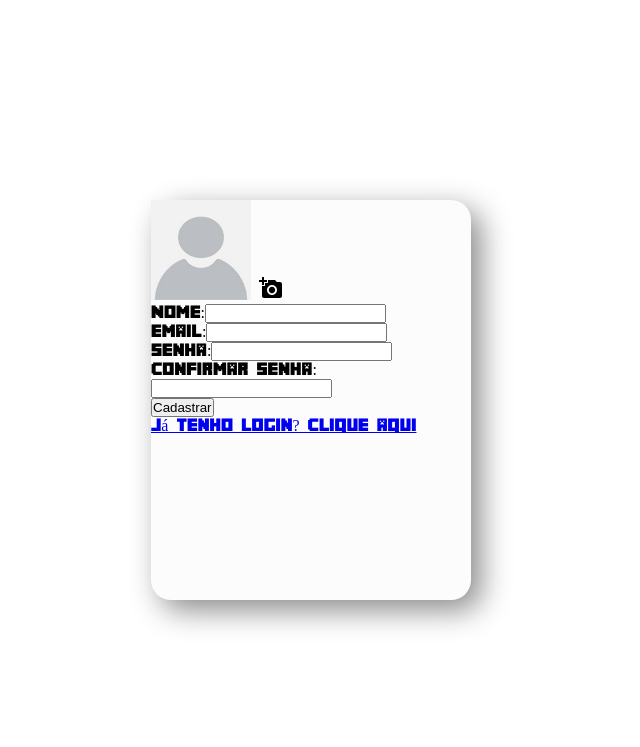
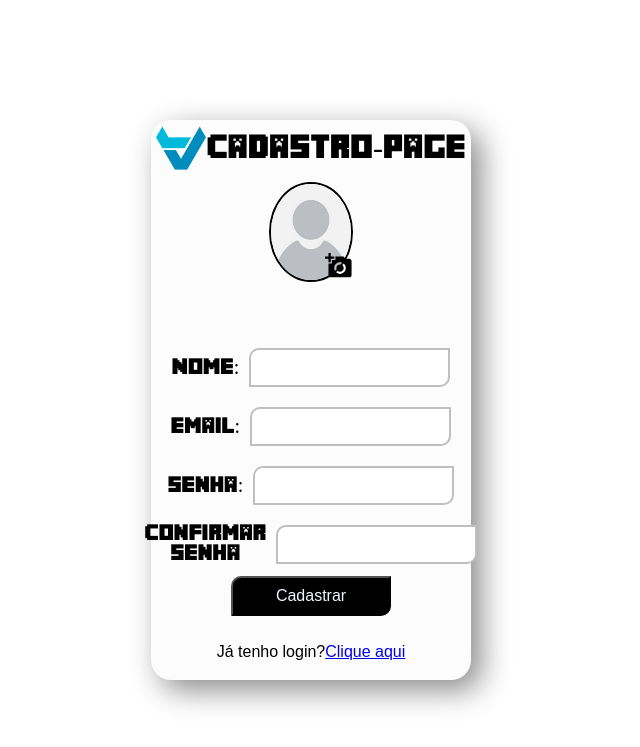
Before and after one commit to EldsEmpresa/Eventos, a PHP site: page /cadastro.php in a window 1280 px wide. Shown: the top 747 px of the page, without its empty margins (329-969 px from the left). Run offline with PHP 8.4, Linux system fonts and the light colour scheme.

Commit message:
tá feito em partes

```diff
--- a/Elds/cadastro.php
+++ b/Elds/cadastro.php
@@ -95,15 +95,19 @@ if ($_SERVER['REQUEST_METHOD'] == 'POST' && isset($_FILES['foto']) && $_FILES['f
 <body>
     <div class="container">
         <?php if(empty($redirect)):?>
-            <form action="" method="POST" enctype="multipart/form-data">
+            <form class="grid" action="" method="POST" enctype="multipart/form-data">
+                <div class="text">
+                    <img class="logo" src="./img/logoElds.png" alt="">
+                    <p>Cadastro-Page</p>
+                </div>
                 <div class="img-perfil">
                     <img src="./img/Foto vazia.jpg" alt="Sem foto" id="foto-vazia" class="img-vazia">
                     <input type="file" name="foto" id="foto-perfil" accept="image/*" onchange="previaImg()" hidden>
-                    <label for="foto-perfil"><svg class="icone-foto" xmlns="http://www.w3.org/2000/svg" width="24" height="24" viewBox="0 0 24 24"><path fill="currentColor" d="M3 4V1h2v3h3v2H5v3H3V6H0V4zm3 6V7h3V4h7l1.83 2H21c1.1 0 2 .9 2 2v12c0 1.1-.9 2-2 2H5c-1.1 0-2-.9-2-2V10zm7 9c2.76 0 5-2.24 5-5s-2.24-5-5-5s-5 2.24-5 5s2.24 5 5 5m-3.2-5c0 1.77 1.43 3.2 3.2 3.2s3.2-1.43 3.2-3.2s-1.43-3.2-3.2-3.2s-3.2 1.43-3.2 3.2"/></svg></label>
+                    <label class="cam" for="foto-perfil"><svg class="icone-foto" xmlns="http://www.w3.org/2000/svg" width="24" height="24" viewBox="0 0 24 24"><path fill="currentColor" d="M3 4V1h2v3h3v2H5v3H3V6H0V4zm3 6V7h3V4h7l1.83 2H21c1.1 0 2 .9 2 2v12c0 1.1-.9 2-2 2H5c-1.1 0-2-.9-2-2V10zm7 9c2.76 0 5-2.24 5-5s-2.24-5-5-5s-5 2.24-5 5s2.24 5 5 5m-3.2-5c0 1.77 1.43 3.2 3.2 3.2s3.2-1.43 3.2-3.2s-1.43-3.2-3.2-3.2s-3.2 1.43-3.2 3.2"/></svg></label>
                 </div>
                 <?php if(!empty($mensagem)): ?>
-                <div>
-                    <p class="<?php echo $classe ?>"><?php echo $mensagem ?></p>
+                <div class="errado">
+                    <p class=""><?php echo $mensagem ?></p>
                 </div>
                 <?php endif; ?>
                 <div class="info-cad">
@@ -117,14 +121,15 @@ if ($_SERVER['REQUEST_METHOD'] == 'POST' && isset($_FILES['foto']) && $_FILES['f
                         Senha:<input type="password" name="senha" id="senha">
                     </div>
                     <div class="input-cad">
-                        Confirmar Senha:<input type="password" name="confirmar-senha" id="confirmar-senha">
+                        Confirmar <br> Senha
+                        <input type="password" name="confirmar-senha" id="confirmar-senha">
                     </div>
                 </div>
-                <div>
-                    <button type="submit">Cadastrar</button>
+                <div class="div-bot">
+                    <button class="bot" type="submit">Cadastrar</button>
                 </div>
-                <div>
-                    <a href="./login.php">Já tenho login? Clique aqui</a>
+                <div class="link">
+                    Já tenho login? <a href="./login.php">Clique aqui</a>
                 </div>
             </form>
         <?php else: ?>
--- a/Elds/css/cadastro.css
+++ b/Elds/css/cadastro.css
@@ -19,14 +19,103 @@ body{
 }
 .container{
     width: 25%;
-    height: 50%;
+    height: 70%;
     justify-content: center;
     align-items: center;
     background-color: rgb(252, 252, 252);
     box-shadow: 10px 10px 30px  rgb(138, 138, 138);
     border-radius: 20px;
 }
+.grid{
+    height: 100%;
+    width: 100%;
+    display: grid;
+    grid-template-columns: 100%;
+    grid-template-rows: 10% 20% 10% 40% 10% 10%;
+    justify-items: center;
+    align-items: center;
+}
+.text{
+    grid-area: 1/1;
+    display: flex;
+    justify-content: center;
+    align-items: center;
+    font-size: 30px;
+}
+.logo{
+    height: 50px;
+    width: 50px;
+}
+.img-perfil{
+    grid-area: 2/1;
+    height: 90%;
+    width: 26%;
+    display: grid;
+    grid-template-columns: repeat(3,33.333%);
+    grid-template-rows: repeat(3,33.333%);
+
+}
 .img-vazia{
-    height: 100px;
-    width: 100px;
+    grid-area: 1/1/span 3/span 3;
+    height: 100%;
+    width: 100%;
+    border: 2px solid black;
+    border-radius: 50%;
 }
+.cam{
+    grid-area: 3/3;
+    height: 100%;
+    width: 100%;
+    .icone-foto{
+        height: 100%;
+        width: 100%;
+    }
+}
+.info-cad{
+    grid-area: 4/1;
+    display: flex;
+    flex-direction: column;
+    gap: 20px;
+    justify-content: center;
+    align-items: center;
+}
+.input-cad{
+    display: flex;
+    font-size: 20px;
+    flex-direction: row;
+    align-items: center;
+    text-align: center;
+    gap: 10px;
+
+    input{
+        border-radius: 10px 0px 10px 0px;
+        border: 2px solid rgba(102, 101, 101, 0.411);
+        padding: 10px;
+    }
+    input:focus{
+        outline: none;
+    }
+}
+.div-bot{
+    grid-area: 5/1;
+    display: flex;
+    justify-content: center;
+    align-items: center;
+}
+.bot{
+    width: 160px;
+    height: 40px;
+    background-color: black;
+    color: aliceblue;
+    font-size: medium;
+    border-radius: 10px 0px 10px 0px;
+    transition: 0.5s;
+}
+.link{
+    grid-area: 6/1;
+    display: flex;
+    justify-content: center;
+    align-items: center;
+    font-size: 16px;
+    font-family: Arial, Helvetica, sans-serif;
+}
--- a/Elds/home.php
+++ b/Elds/home.php
@@ -20,7 +20,7 @@
                 <div class="li"></div>
             </a>
             <a href="cards.php" class="link">
-                Produtos
+                Eventos-Online
                 <div class="li"></div>
             </a>
         </div>
--- a/Elds/perfil.php
+++ b/Elds/perfil.php
@@ -30,7 +30,7 @@ $eventos = $stmt->fetchAll(PDO::FETCH_ASSOC);
                 <div class="li"></div>
             </a>
             <a href="cards.php" class="link">
-                Produtos
+                Eventos-Online
                 <div class="li"></div>
             </a>
             <a href="./cadastro_evento.php" class="link">
```
Also changed, not shown: Elds/uploads/clientes/foto1.jpg (added).
